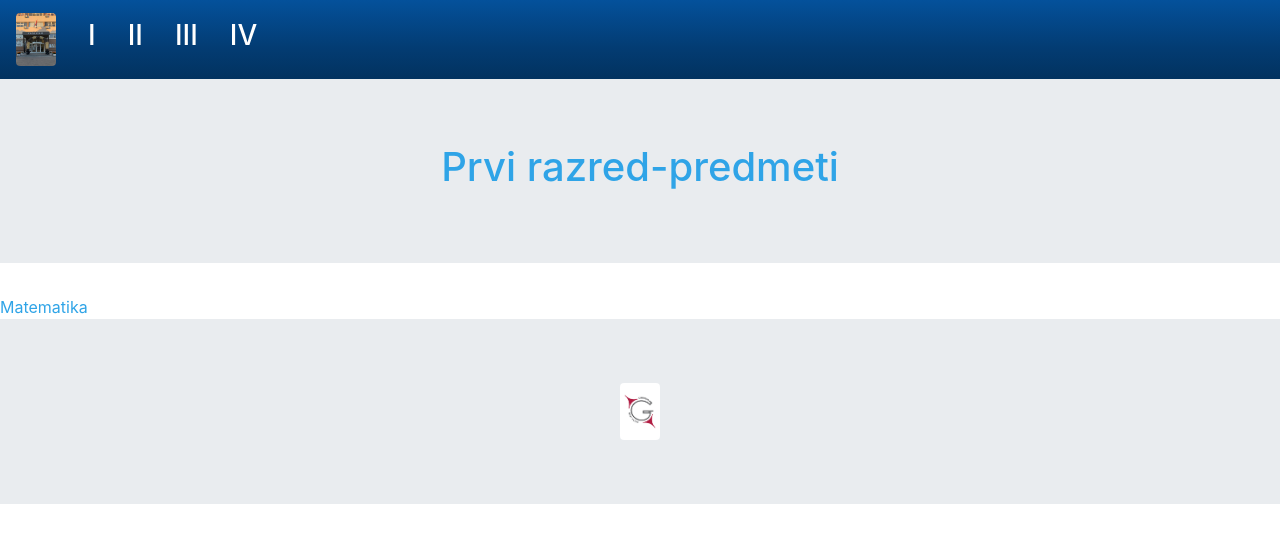
After one commit to BakirCu/Gimnazija, a Django app: page /prvi_razred/ in a window 1280 px wide. The commit adds this page. Shown: the top 543 px of the page. Run offline with Django 3.2, Linux system fonts and the light colour scheme; some libraries are stand-ins or nearby versions.

Commit message:
Napravio nekoliko stranica da rade

```diff
--- a/gimnazija/lekcije/templates/lekcije/base.html
+++ b/gimnazija/lekcije/templates/lekcije/base.html
@@ -15,7 +15,7 @@
 
     <nav class="navbar navbar-expand-sm bg-dark navbar-dark">
         <!-- Brand/logo -->
-        <a class="navbar-brand" href="#">
+        <a class="navbar-brand" href="{% url 'lekcije-home' %}">
             <img style="width:40px;" src="{% static 'lekcije/images/logo_2.jpg'%}" class="rounded" alt="Logo"
                 width="100">
         </a>
@@ -23,22 +23,22 @@
         <!-- Links -->
         <ul class="nav nav-pills nav-justified">
             <li class="nav-item">
-                <a class="nav-link" href="#">
+                <a class="nav-link" href="{% url 'prvi-razred' %}">
                     <h3>I</h3>
                 </a>
             </li>
             <li class="nav-item">
-                <a class="nav-link" href="#">
+                <a class="nav-link" href="{% url 'drugi-razred' %}">
                     <h3>II</h3>
                 </a>
             </li>
             <li class="nav-item">
-                <a class="nav-link" href="#">
+                <a class="nav-link" href="{% url 'treci-razred' %}">
                     <h3>III</h3>
                 </a>
             </li>
             <li class="nav-item">
-                <a class="nav-link" href="#">
+                <a class="nav-link" href="{% url 'cetvrti-razred' %}">
                     <h3>IV</h3>
                 </a>
             </li>
@@ -51,7 +51,7 @@
     {% endblock %}
 
     <footer class="footer">
-        <div class="jumbotron jumbotron-fluid big-banner ">
+        <div class="jumbotron jumbotron-fluid  ">
             <div class="container text-center">
                 <span class="text-muted">
                     <img style="width:40px;" src="{% static 'lekcije/images/logo.jpg'%}" class="rounded" alt="Logo"
--- /dev/null
+++ b/gimnazija/lekcije/templates/lekcije/prvi_razred.html
@@ -0,0 +1,12 @@
+{% extends "lekcije/base.html" %}
+{% block content %}
+{% load static %}
+
+<div class="jumbotron jumbotron-fluid big-banner ">
+    <div class="container text-center">
+        <h1>Prvi razred-predmeti</h1>
+
+    </div>
+</div>
+<a href="{% url 'matematika-prvi' %}">Matematika</a>
+{% endblock %}
--- a/gimnazija/lekcije/urls.py
+++ b/gimnazija/lekcije/urls.py
@@ -3,4 +3,9 @@ from . import views
 
 urlpatterns = [
     path('', views.home, name='lekcije-home'),
+    path('prvi_razred/', views.prvi_razred, name='prvi-razred'),
+    path('drugi_razred/', views.drugi_razred, name='drugi-razred'),
+    path('trci_razred/', views.treci_razred, name='treci-razred'),
+    path('cetvrti_razred/', views.cetvrti_razred, name='cetvrti-razred'),
+    path('matematika_prvi/', views.matematika_prvi, name='matematika-prvi'),
 ]
--- a/gimnazija/lekcije/views.py
+++ b/gimnazija/lekcije/views.py
@@ -3,3 +3,23 @@ from django.shortcuts import render
 
 def home(request):
     return render(request, 'lekcije/home.html')
+
+
+def prvi_razred(request):
+    return render(request, 'lekcije/prvi_razred.html')
+
+
+def drugi_razred(request):
+    return render(request, 'lekcije/drugi_razred.html')
+
+
+def treci_razred(request):
+    return render(request, 'lekcije/treci_razred.html')
+
+
+def cetvrti_razred(request):
+    return render(request, 'lekcije/cetvrti_razred.html')
+
+
+def matematika_prvi(request):
+    return render(request, 'lekcije/matematika_prvi.html')
```
Also changed, not shown: gimnazija/lekcije/templates/lekcije/cetvrti_razred.html (added, +12 -0 lines), gimnazija/lekcije/templates/lekcije/drugi_razred.html (added, +12 -0 lines), gimnazija/lekcije/templates/lekcije/home.html (+4 -4 lines), gimnazija/lekcije/templates/lekcije/matematika_prvi.html (added, +38 -0 lines), gimnazija/lekcije/templates/lekcije/treci_razred.html (added, +12 -0 lines).
